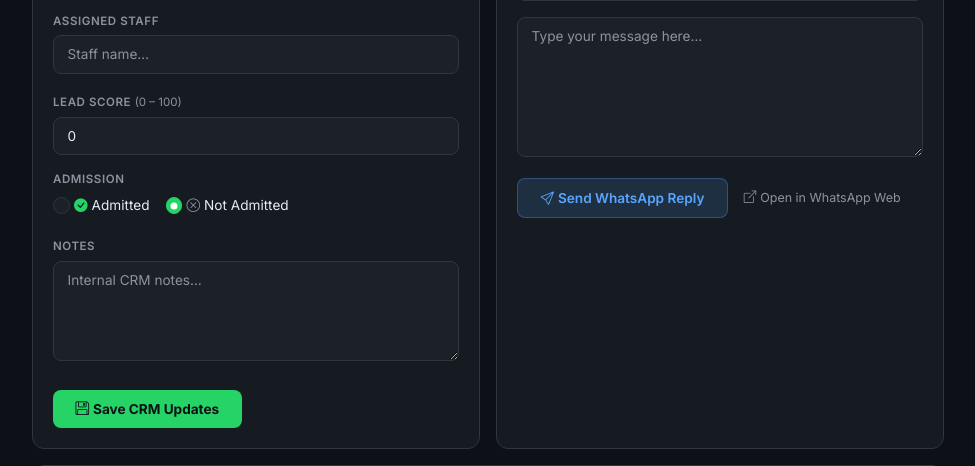
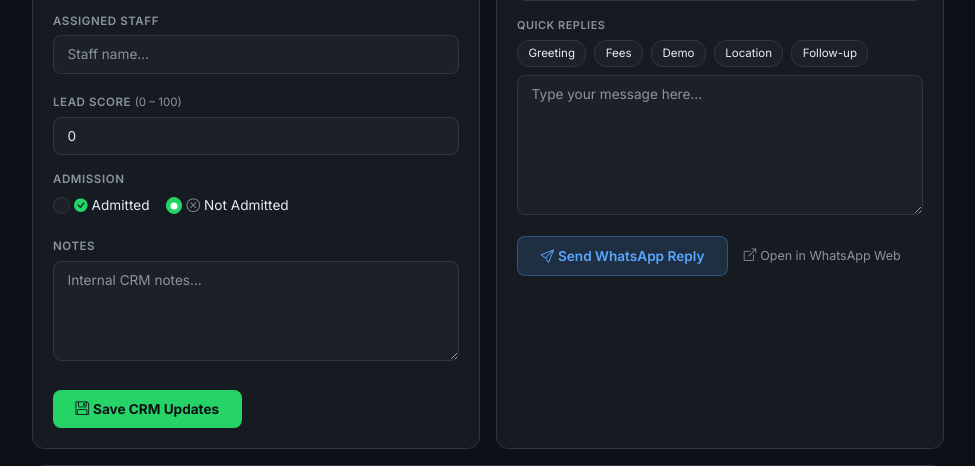
Before and after one commit to oxfordmkl/whatsapp, a Flask app: template templates/crm_lead_detail.html in a window 1280 px wide. Shown: the part 488-954 px from the top of the page, without its empty margins (152-1127 px from the left). Run offline with Flask 3, Linux system fonts and the light colour scheme; the template is opened without the code that fills it, so the values that code supplies are empty; parts of the project's set-up code (start-up, migrations or seed data) failed here and were passed over.

Commit message:
Phase 6D: Quick Reply Templates

```diff
--- a/templates/crm_lead_detail.html
+++ b/templates/crm_lead_detail.html
@@ -252,6 +252,24 @@
       cursor: pointer;
     }
     .btn-send:hover { background: rgba(88,166,255,0.25); }
+
+    /* ── Quick Reply Buttons (Phase 6D) ── */
+    .btn-qr {
+      background: var(--bg-card2);
+      border: 1px solid var(--border);
+      color: var(--text-main);
+      font-size: 0.72rem;
+      padding: 0.25rem 0.65rem;
+      border-radius: 12px;
+      cursor: pointer;
+      transition: all 0.2s;
+      white-space: nowrap;
+    }
+    .btn-qr:hover {
+      background: rgba(88,166,255,0.1);
+      border-color: var(--blue);
+      color: var(--blue);
+    }
 
     /* â”€â”€ Alert banners â”€â”€â”€â”€â”€â”€â”€â”€â”€â”€â”€â”€â”€â”€â”€â”€â”€â”€â”€â”€â”€â”€â”€â”€â”€â”€â”€â”€â”€â”€â”€â”€â”€â”€â”€â”€â”€â”€â”€â”€ */
     .alert-crm-success {
@@ -700,8 +718,20 @@
             </div>
 
             <form method="POST" action="/crm/lead/{{ lead.phone }}/send?key={{ key }}">
+              <!-- Quick Replies -->
+              <div class="mb-2">
+                <div style="font-size: 0.68rem; font-weight: 600; text-transform: uppercase; color: var(--text-muted); margin-bottom: 0.4rem; letter-spacing: 0.05em;">Quick Replies</div>
+                <div class="d-flex gap-2 flex-wrap mb-2" id="quick-replies">
+                  <button type="button" class="btn-qr" data-text="Hi {% if lead.name %}{{ lead.name }}{% else %}there{% endif %}, thank you for contacting Oxford Computers! How can we help you today?">Greeting</button>
+                  <button type="button" class="btn-qr" data-text="Our course fees vary based on the duration and subject. Could you let me know which specific course you are interested in?">Fees</button>
+                  <button type="button" class="btn-qr" data-text="You can attend a free demo class to see how we teach. Would you prefer a morning or evening batch?">Demo</button>
+                  <button type="button" class="btn-qr" data-text="Our office is located at Varam. Let me know when you plan to visit!">Location</button>
+                  <button type="button" class="btn-qr" data-text="Hi! Just following up to see if you have any questions regarding the admission process.">Follow-up</button>
+                </div>
+              </div>
+
               <textarea class="crm-input" name="manual_message" id="manual_message"
-                        placeholder="Type your message here…"
+                        placeholder="Type your message here..."
                         style="min-height: 140px;"></textarea>
 
               <div class="d-flex align-items-center gap-3 flex-wrap mt-3">
@@ -1002,5 +1032,19 @@
     if (waBox) {
       waBox.scrollTop = waBox.scrollHeight;
     }
+
+    // Quick Replies Logic
+    document.querySelectorAll('.btn-qr').forEach(btn => {
+      btn.addEventListener('click', function() {
+        const textarea = document.getElementById('manual_message');
+        const text = this.getAttribute('data-text');
+        if (textarea.value) {
+          textarea.value += '\n\n' + text;
+        } else {
+          textarea.value = text;
+        }
+        textarea.focus();
+      });
+    });
   });
 </script>
```
